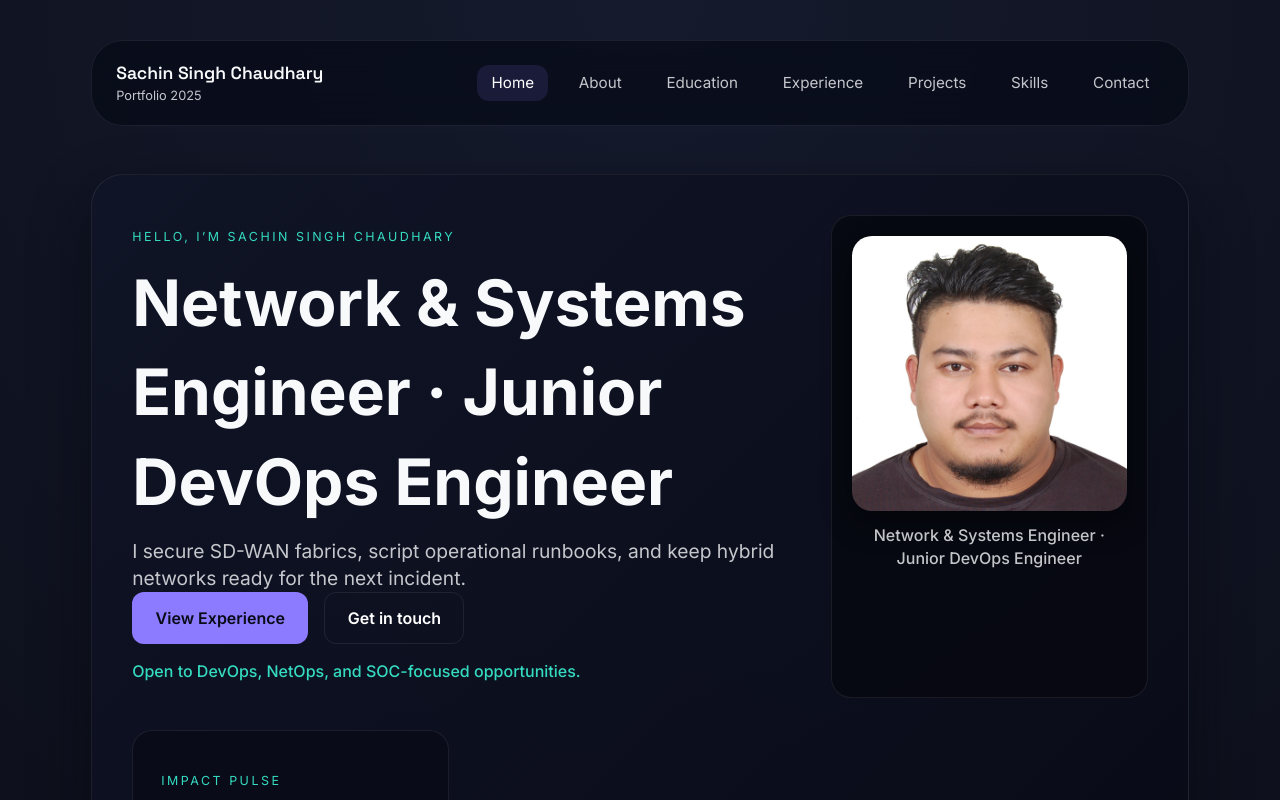
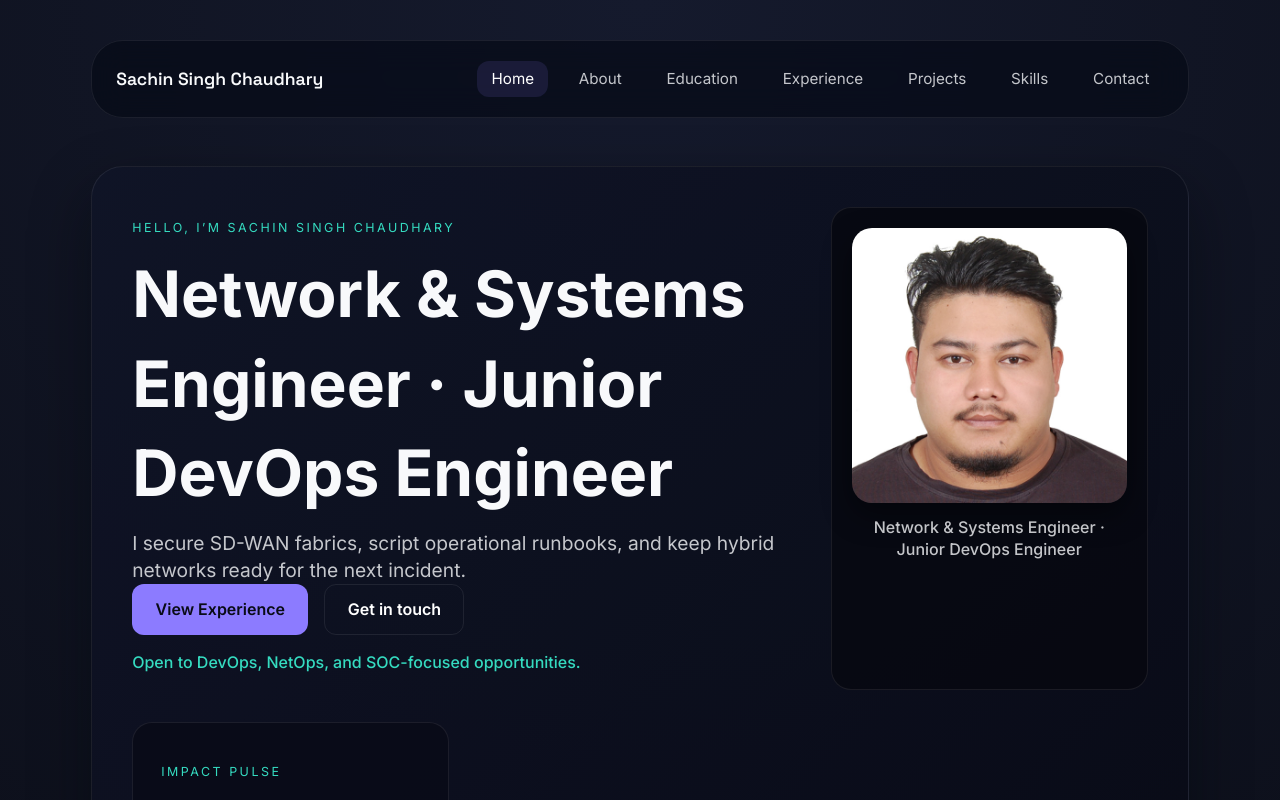
Before and after one commit to 1996sachin/Portfolio, a React (Vite) app: page / in a window 1280 px wide. Shown: the top 800 px of the page. Built offline with nearby package versions, Linux system fonts and the light colour scheme.

Commit message:
remove portfolio sentences

```diff
--- a/src/components/Navbar.tsx
+++ b/src/components/Navbar.tsx
@@ -23,7 +23,6 @@ const Navbar = () => {
         <NavLink to="/" onClick={closeMenu}>
           Sachin Singh Chaudhary
         </NavLink>
-        <span>Portfolio 2025</span>
       </div>
 
       <button
```
